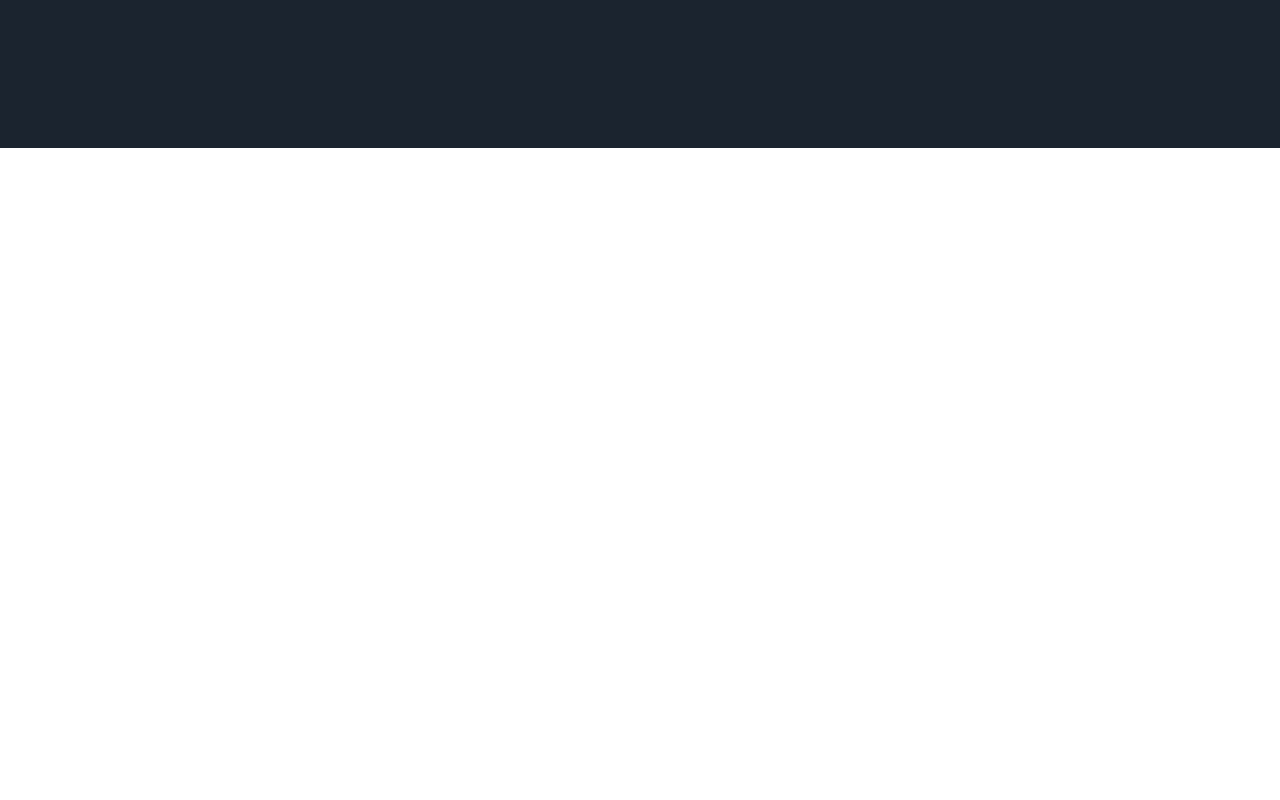
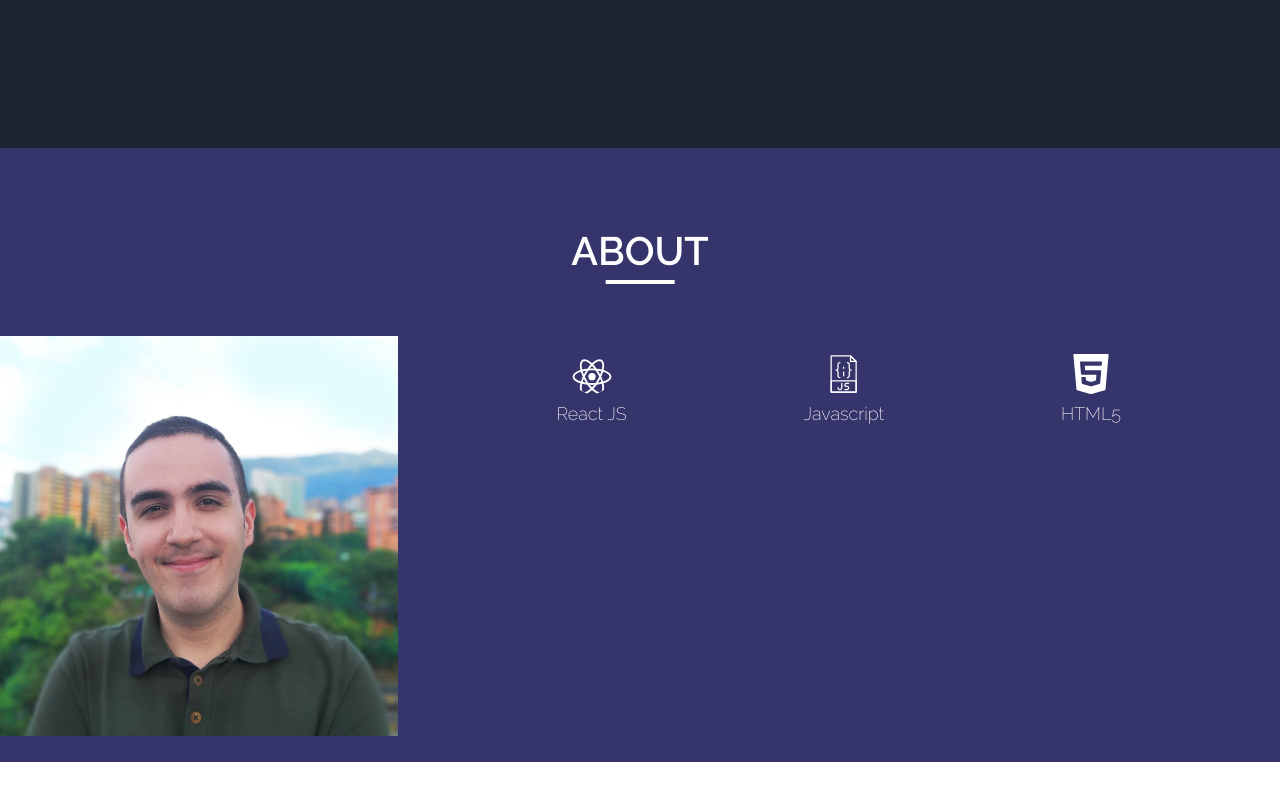
Before and after one commit to yeimermolina/my-portfolio, a Gatsby site: page / in a window 1280 px wide. Shown: the part 652-1452 px from the top of the page. After the commit the page ends 1414 px from the top, so only its background shows below. Built offline with nearby package versions, Linux system fonts and the light colour scheme; Gatsby itself is replaced by a stand-in of ours.

Commit message:
In progress about section

```diff
--- /dev/null
+++ b/src/components/icons/html5-icon.js
@@ -0,0 +1,55 @@
+import React from 'react'
+
+const Html5Icon = () => (
+  <svg width="40" height="40" version="1.1" id="Layer_1" xmlns="http://www.w3.org/2000/svg" xmlnsXlink="http://www.w3.org/1999/xlink" x="0px" y="0px"
+	 viewBox="0 0 299.215 299.215" style={{"enable-background": "new 0 0 299.215 299.215"}} xmlSpace="preserve" fill="white">
+    <g id="XMLID_106_">
+      <path id="XMLID_107_" d="M22.347,0c-2.75,0-4.799,2.241-4.555,4.98l23.184,260.047c0.244,2.739,2.611,5.582,5.262,6.318
+        l98.381,27.316c2.65,0.736,6.986,0.736,9.637,0.002l98.68-27.361c2.65-0.735,5.02-3.578,5.264-6.316L281.422,4.98
+        c0.246-2.739-1.805-4.98-4.555-4.98H22.347z M232.049,59.641c-0.219,2.443-0.598,6.684-0.842,9.423l-0.611,6.823
+        c-0.246,2.738-0.596,6.654-0.781,8.701c-0.184,2.048-0.359,3.723-0.391,3.723c-0.031,0-2.307,0-5.057,0h-69.76
+        c-2.75,0-5.023,0-5.053,0s-2.305,0-5.055,0h-36.74c-2.75,0-4.799,2.241-4.555,4.98l2.143,23.955c0.244,2.738,2.695,4.98,5.445,4.98
+        H144.5c2.75,0,5.025,0,5.055,0s2.303,0,5.053,0h57.939c2.75,0,7.006,0,9.457,0c2.449,0,4.273,1.999,4.051,4.442
+        c-0.223,2.443-0.604,6.685-0.848,9.423l-6.891,77.228c-0.246,2.739-0.557,6.238-0.691,7.776c-0.137,1.537-2.416,3.396-5.066,4.131
+        l-58.133,16.119c-2.65,0.734-4.852,1.342-4.893,1.351c-0.041,0.009-2.242-0.586-4.893-1.321l-58.195-16.148
+        c-2.65-0.735-5.018-3.578-5.262-6.317l-3.746-42.045c-0.244-2.739,1.807-4.98,4.557-4.98h5.311c2.75,0,7.25,0,10,0h7.92
+        c2.75,0,5.199,2.241,5.445,4.98l1.469,16.459c0.244,2.739,2.615,5.566,5.271,6.283l27.221,7.351
+        c2.654,0.717,4.836,1.304,4.848,1.304s2.193-0.588,4.848-1.305l27.27-7.369c2.654-0.717,5.027-3.545,5.273-6.283l2.957-32.976
+        c0.246-2.739-1.803-4.98-4.553-4.98h-30.666c-2.75,0-5.023,0-5.053,0s-2.305,0-5.055,0H80.511c-2.75,0-5.199-2.242-5.443-4.98
+        l-7.256-81.306c-0.244-2.739-0.623-6.979-0.842-9.423c-0.217-2.443,1.854-4.442,4.604-4.442H144.5c2.75,0,5.025,0,5.055,0
+        s2.303,0,5.053,0h72.838C230.195,55.198,232.267,57.197,232.049,59.641z"/>
+    </g>
+    <g>
+    </g>
+    <g>
+    </g>
+    <g>
+    </g>
+    <g>
+    </g>
+    <g>
+    </g>
+    <g>
+    </g>
+    <g>
+    </g>
+    <g>
+    </g>
+    <g>
+    </g>
+    <g>
+    </g>
+    <g>
+    </g>
+    <g>
+    </g>
+    <g>
+    </g>
+    <g>
+    </g>
+    <g>
+    </g>
+  </svg>
+)
+
+export default Html5Icon
--- /dev/null
+++ b/src/components/icons/js-icon.js
@@ -0,0 +1,16 @@
+import React from 'react'
+
+const JSIcon = () => (
+  <svg height="40" viewBox="-117 -21 682 682.66784" width="40" xmlns="http://www.w3.org/2000/svg" fill="white">
+    <path d="m431.25 640h-426.664062c-5.886719 0-10.667969-4.777344-10.667969-10.667969v-618.664062c0-5.882813 4.78125-10.66406275 10.667969-10.66406275h330.667968c2.820313 0 5.539063 1.12109375 7.539063 3.12499975l96 96c2 2.003906 3.125 4.714844 3.125 7.539063v522.664062c0 5.890625-4.78125 10.667969-10.667969 10.667969zm-415.996094-21.332031h405.332032v-507.578125l-89.753907-89.75h-315.578125zm0 0"/>
+    <path d="m431.25 117.339844h-95.996094c-5.890625 0-10.671875-4.78125-10.671875-10.671875v-96c0-4.304688 2.605469-8.195313 6.582031-9.851563 3.992188-1.65625 8.574219-.7460935 11.628907 2.3125l96 96c3.050781 3.054688 3.964843 7.636719 2.3125 11.628906-1.652344 3.976563-5.546875 6.582032-9.855469 6.582032zm-85.332031-21.335938h59.582031l-59.582031-59.582031zm0 0"/>
+    <path d="m431.25 640h-426.664062c-5.886719 0-10.667969-4.777344-10.667969-10.667969v-191.996093c0-5.886719 4.78125-10.667969 10.667969-10.667969h426.664062c5.886719 0 10.667969 4.78125 10.667969 10.667969v191.996093c0 5.890625-4.78125 10.667969-10.667969 10.667969zm-415.996094-21.332031h405.332032v-170.667969h-405.332032zm0 0"/>
+    <path d="m276.585938 597.335938h-37.332032c-5.890625 0-10.671875-4.78125-10.671875-10.667969 0-5.890625 4.78125-10.664063 10.671875-10.664063h37.332032c8.820312 0 15.996093-7.179687 15.996093-16.003906 0-8.820312-7.175781-16-15.996093-16h-10.667969c-20.585938 0-37.335938-16.746094-37.335938-37.332031 0-20.585938 16.75-37.335938 37.335938-37.335938h37.332031c5.890625 0 10.664062 4.78125 10.664062 10.671875 0 5.886719-4.773437 10.664063-10.664062 10.664063h-37.332031c-8.824219 0-16 7.179687-16 16 0 8.824219 7.175781 16 16 16h10.667969c20.585937 0 37.328124 16.746093 37.328124 37.332031s-16.742187 37.335938-37.328124 37.335938zm0 0"/>
+    <path d="m153.917969 394.671875c-23.53125 0-42.667969-19.136719-42.667969-42.671875v-64c0-11.761719-9.566406-21.332031-21.332031-21.332031-5.890625 0-10.664063-4.773438-10.664063-10.664063 0-5.886718 4.773438-10.667968 10.664063-10.667968 11.765625 0 21.332031-9.566407 21.332031-21.332032v-64c0-23.53125 19.136719-42.664062 42.667969-42.664062 5.886719 0 10.667969 4.773437 10.667969 10.664062 0 5.886719-4.78125 10.667969-10.667969 10.667969-11.765625 0-21.335938 9.566406-21.335938 21.332031v64c0 12.722656-5.59375 24.179688-14.472656 32 8.878906 7.828125 14.472656 19.273438 14.472656 31.996094v64c0 11.769531 9.570313 21.339844 21.335938 21.339844 5.886719 0 10.667969 4.773437 10.667969 10.660156 0 5.890625-4.78125 10.671875-10.667969 10.671875zm0 0"/>
+    <path d="m281.917969 394.671875c-5.886719 0-10.667969-4.78125-10.667969-10.671875 0-5.886719 4.78125-10.660156 10.667969-10.660156 11.761719 0 21.332031-9.570313 21.332031-21.339844v-64c0-12.722656 5.601562-24.179688 14.472656-31.996094-8.871094-7.820312-14.472656-19.277344-14.472656-32v-64c0-11.765625-9.570312-21.332031-21.332031-21.332031-5.886719 0-10.667969-4.78125-10.667969-10.667969 0-5.890625 4.78125-10.664062 10.667969-10.664062 23.53125 0 42.664062 19.132812 42.664062 42.664062v64c0 11.765625 9.570313 21.332032 21.335938 21.332032 5.886719 0 10.667969 4.78125 10.667969 10.667968 0 5.890625-4.78125 10.664063-10.667969 10.664063-11.765625 0-21.335938 9.570312-21.335938 21.332031v64c0 23.535156-19.132812 42.671875-42.664062 42.671875zm0 0"/>
+    <path d="m217.917969 234.671875c-5.886719 0-10.667969-4.78125-10.667969-10.667969v-21.332031c0-5.890625 4.78125-10.671875 10.667969-10.671875 5.890625 0 10.664062 4.78125 10.664062 10.671875v21.332031c0 5.886719-4.773437 10.667969-10.664062 10.667969zm0 0"/>
+    <path d="m217.917969 362.667969c-5.886719 0-10.667969-4.777344-10.667969-10.667969v-64c0-5.886719 4.78125-10.664062 10.667969-10.664062 5.890625 0 10.664062 4.777343 10.664062 10.664062v64c0 5.890625-4.773437 10.667969-10.664062 10.667969zm0 0"/>
+    <path d="m153.917969 597.335938c-23.53125 0-42.667969-19.136719-42.667969-42.667969 0-5.886719 4.78125-10.667969 10.667969-10.667969 5.890625 0 10.664062 4.78125 10.664062 10.667969 0 11.765625 9.570313 21.335937 21.335938 21.335937s21.335937-9.570312 21.335937-21.335937v-74.664063c0-5.890625 4.773438-10.671875 10.664063-10.671875 5.886719 0 10.667969 4.78125 10.667969 10.671875v74.664063c0 23.53125-19.136719 42.667969-42.667969 42.667969zm0 0"/></svg>
+)
+
+export default JSIcon
--- /dev/null
+++ b/src/components/icons/react-icon.js
@@ -0,0 +1,108 @@
+import React from 'react'
+
+const style1 = {
+  fill: "white"
+}
+
+
+const ReactIcon = () => (
+  <svg width="40" height="40" version="1.1" id="Capa_1" xmlns="http://www.w3.org/2000/svg" xmlnsXlink="http://www.w3.org/1999/xlink" x="0px" y="0px"
+      viewBox="0 0 512 512" style={{"enable-background": "new 0 0 512 512"}} xmlSpace="preserve">
+    <path style={{"fill":"transparent"}} d="M512,256c0,84.344-40.793,159.159-103.717,205.803c-26.342,19.519-56.56,34.105-89.287,42.381
+      C298.841,509.294,277.744,512,256,512s-42.851-2.706-63.007-7.816c-32.726-8.276-62.945-22.862-89.287-42.392
+      C40.782,415.148,0,340.334,0,256C0,114.615,114.615,0,256,0S512,114.615,512,256z"/>
+    <g>
+      <path style={style1} d="M408.545,400.144c-1.202-8.056-2.79-16.353-4.754-24.837c-1.735-7.45-3.751-15.047-6.039-22.758
+        c-6.019-20.25-13.949-41.294-23.562-62.568c-4.211-9.3-8.746-18.641-13.584-27.972c-4.263-8.223-8.756-16.457-13.49-24.639
+        c-4.723-8.192-9.592-16.196-14.597-24.001c-5.653-8.85-11.473-17.439-17.429-25.736c-13.605-18.965-27.867-36.362-42.402-51.702
+        c-5.527-5.841-11.097-11.379-16.687-16.593c-6.363-5.956-12.758-11.483-19.143-16.551c-41.681-33.092-78.994-43.029-105.085-27.972
+        c-26.091,15.067-36.143,52.349-28.327,105.002c1.191,8.056,2.79,16.353,4.765,24.837c1.714,7.45,3.73,15.047,6.029,22.758
+        c6.019,20.25,13.949,41.305,23.573,62.568c4.201,9.3,8.735,18.63,13.573,27.961c4.263,8.234,8.767,16.457,13.49,24.649
+        c4.723,8.192,9.592,16.196,14.597,24.001c5.663,8.861,11.483,17.45,17.429,25.746c13.605,18.965,27.867,36.352,42.402,51.691
+        c5.528,5.841,11.107,11.389,16.697,16.603c6.363,5.956,12.758,11.473,19.132,16.541c15.329,12.173,30.062,21.211,43.865,27.011
+        c32.726-8.276,62.945-22.862,89.286-42.381C411.961,444.855,412.097,424.093,408.545,400.144z M385.076,458
+        c-3.041,13.145-8.631,22.152-16.624,26.76c-7.983,4.618-18.578,4.953-31.483,1.024c-13.981-4.274-30.302-13.615-47.208-27.042
+        c-5.684-4.514-11.379-9.425-17.074-14.702c-5.58-5.183-11.16-10.721-16.697-16.583c-9.509-10.062-18.913-21.076-28.087-32.893
+        c-6.123-7.889-12.152-16.133-18.035-24.691c-8.537-12.403-16.781-25.464-24.618-39.048c-7.847-13.584-15.036-27.251-21.504-40.845
+        c-4.472-9.373-8.6-18.714-12.361-27.961c-5.653-13.855-10.491-27.512-14.451-40.772c-2.299-7.732-4.315-15.318-5.998-22.747
+        c-1.735-7.565-3.145-14.963-4.211-22.141c-3.176-21.347-3.103-40.155,0.188-54.397c3.041-13.145,8.641-22.152,16.624-26.76
+        c4.315-2.487,9.383-3.741,15.161-3.741c4.932,0,10.386,0.909,16.321,2.727c13.981,4.263,30.302,13.615,47.208,27.032
+        c5.684,4.514,11.389,9.425,17.074,14.723c5.59,5.172,11.16,10.71,16.687,16.562c9.519,10.062,18.923,21.076,28.108,32.904
+        c6.123,7.889,12.152,16.133,18.035,24.691c8.526,12.403,16.771,25.464,24.607,39.037c7.847,13.584,15.036,27.251,21.504,40.845
+        c4.472,9.383,8.6,18.725,12.361,27.972c5.653,13.855,10.491,27.502,14.451,40.761c2.299,7.732,4.315,15.318,6.008,22.747
+        c1.724,7.565,3.135,14.963,4.201,22.141C388.441,424.95,388.368,443.758,385.076,458z"/>
+      <path style={style1} d="M427.677,212.961c-7.576-2.988-15.559-5.757-23.897-8.307c-7.314-2.226-14.9-4.284-22.727-6.154
+        c-20.543-4.911-42.736-8.568-65.964-10.867c-10.146-1.014-20.501-1.755-30.992-2.226c-9.258-0.428-18.641-0.648-28.097-0.648
+        s-18.84,0.219-28.108,0.648c-10.501,0.47-20.856,1.223-31.002,2.226c-23.228,2.299-45.411,5.956-65.954,10.867
+        c-7.826,1.87-15.412,3.929-22.727,6.154c-8.338,2.539-16.321,5.319-23.897,8.307C34.816,232.5,7.544,259.856,7.544,289.98
+        c0,30.124,27.272,57.48,76.769,77.03c7.576,2.988,15.548,5.757,23.886,8.307c7.314,2.226,14.9,4.284,22.727,6.144
+        c20.543,4.921,42.736,8.568,65.975,10.877c10.146,1.003,20.501,1.745,31.002,2.226c9.258,0.428,18.641,0.637,28.097,0.637
+        c9.456,0,18.829-0.209,28.087-0.637c10.501-0.481,20.846-1.223,31.002-2.226c23.228-2.299,45.432-5.956,65.975-10.877
+        c7.826-1.87,15.412-3.918,22.727-6.154c8.328-2.539,16.311-5.308,23.886-8.297c49.507-19.55,76.769-46.905,76.769-77.03
+        C504.445,259.856,477.184,232.5,427.677,212.961z M466.045,317.753c-10.679,9.979-26.937,19.435-47.01,27.366
+        c-6.76,2.664-13.866,5.151-21.285,7.429c-7.283,2.247-14.858,4.305-22.695,6.165c-13.469,3.208-27.711,5.841-42.538,7.879
+        c-9.885,1.369-20.031,2.466-30.386,3.271c-15.015,1.202-30.448,1.808-46.132,1.808s-31.117-0.606-46.132-1.797
+        c-10.355-0.815-20.511-1.912-30.396-3.281c-14.827-2.038-29.069-4.671-42.538-7.879c-7.837-1.86-15.412-3.918-22.695-6.165
+        c-7.419-2.278-14.524-4.765-21.285-7.429c-20.072-7.931-36.331-17.387-47.01-27.366c-9.864-9.206-14.869-18.547-14.869-27.773
+        c0-9.226,5.005-18.568,14.869-27.773c10.679-9.979,26.937-19.435,47.01-27.366c6.76-2.664,13.866-5.151,21.285-7.429
+        c7.283-2.247,14.858-4.305,22.695-6.165c13.469-3.208,27.711-5.841,42.538-7.879c9.885-1.369,20.041-2.466,30.396-3.281
+        c15.015-1.191,30.448-1.797,46.132-1.797s31.117,0.606,46.132,1.808c10.355,0.805,20.501,1.902,30.386,3.271
+        c14.827,2.038,29.069,4.671,42.538,7.879c7.837,1.86,15.412,3.918,22.695,6.165c7.419,2.278,14.524,4.765,21.285,7.429
+        c20.072,7.931,36.331,17.387,47.01,27.366c9.864,9.206,14.869,18.547,14.869,27.773
+        C480.914,299.207,475.909,308.548,466.045,317.753z"/>
+      <path style={style1} d="M380.217,74.815c-26.091-15.057-63.404-5.12-105.085,27.972
+        c-6.374,5.068-12.769,10.595-19.132,16.551c-5.59,5.214-11.17,10.762-16.697,16.603c-14.535,15.339-28.797,32.726-42.412,51.691
+        c-5.945,8.296-11.766,16.886-17.418,25.736c-5.005,7.805-9.874,15.809-14.597,24.001c-4.723,8.192-9.226,16.415-13.49,24.649
+        c-4.838,9.331-9.373,18.672-13.573,27.961c-9.624,21.274-17.554,42.318-23.573,62.568c-2.299,7.722-4.315,15.318-6.04,22.768
+        c-1.964,8.485-3.563,16.771-4.754,24.827c-3.553,23.939-3.417,44.701,0.261,61.649c26.342,19.529,56.56,34.116,89.287,42.392
+        c13.803-5.799,28.536-14.838,43.865-27.011c6.384-5.068,12.779-10.595,19.143-16.541c5.59-5.214,11.16-10.752,16.687-16.593
+        c14.524-15.339,28.797-32.737,42.402-51.702c5.945-8.297,11.766-16.886,17.429-25.746c5.005-7.805,9.874-15.809,14.597-24.001
+        c4.733-8.182,9.226-16.405,13.49-24.639c4.838-9.331,9.373-18.672,13.584-27.972c9.613-21.264,17.544-42.318,23.562-62.568
+        c2.288-7.711,4.305-15.308,6.029-22.758c1.975-8.485,3.563-16.781,4.765-24.837C416.36,127.164,406.309,89.882,380.217,74.815z
+        M375.056,221.247c-3.96,13.26-8.798,26.906-14.451,40.761c-3.762,9.247-7.889,18.589-12.361,27.972
+        c-6.468,13.594-13.657,27.261-21.504,40.845c-7.837,13.573-16.081,26.634-24.607,39.037c-5.893,8.568-11.922,16.812-18.045,24.701
+        c-9.174,11.818-18.578,22.831-28.097,32.893c-5.527,5.851-11.097,11.389-16.687,16.572c-5.684,5.287-11.389,10.198-17.074,14.712
+        c-16.906,13.427-33.228,22.768-47.208,27.042c-12.904,3.929-23.5,3.594-31.483-1.024c-7.983-4.608-13.584-13.615-16.624-26.76
+        c-3.291-14.242-3.365-33.05-0.188-54.397c1.066-7.178,2.476-14.576,4.2-22.141c1.693-7.429,3.709-15.015,6.008-22.747
+        c3.96-13.26,8.798-26.917,14.451-40.772c3.762-9.247,7.889-18.589,12.361-27.961c6.468-13.594,13.657-27.261,21.504-40.845
+        c7.837-13.584,16.081-26.645,24.618-39.048c5.883-8.558,11.901-16.802,18.024-24.68c9.185-11.828,18.589-22.841,28.097-32.904
+        c5.538-5.862,11.118-11.4,16.697-16.572c5.695-5.287,11.389-10.198,17.074-14.712c16.906-13.416,33.228-22.768,47.208-27.032
+        c5.935-1.818,11.389-2.727,16.321-2.727c5.778,0,10.856,1.254,15.161,3.741c7.993,4.608,13.584,13.615,16.624,26.76
+        c3.291,14.242,3.365,33.05,0.188,54.397c-1.066,7.178-2.476,14.576-4.211,22.141C379.371,205.928,377.354,213.514,375.056,221.247z
+        "/>
+      <circle style={style1} cx="256" cy="289.98" r="46.696"/>
+    </g>
+    <g>
+    </g>
+    <g>
+    </g>
+    <g>
+    </g>
+    <g>
+    </g>
+    <g>
+    </g>
+    <g>
+    </g>
+    <g>
+    </g>
+    <g>
+    </g>
+    <g>
+    </g>
+    <g>
+    </g>
+    <g>
+    </g>
+    <g>
+    </g>
+    <g>
+    </g>
+    <g>
+    </g>
+    <g>
+    </g>
+  </svg>
+)
+
+export default ReactIcon
--- a/src/pages/index.js
+++ b/src/pages/index.js
@@ -4,6 +4,9 @@ import Layout from '../components/layout'
 import Avatar from '../images/prueba2.jpg'
 import SEO from '../components/seo'
 import { Button } from '../components/common'
+import ReactIcon from '../components/icons/react-icon'
+import JSIcon from '../components/icons/js-icon'
+import HTML5 from '../components/icons/html5-icon'
 
 const IndexPage = () => (
   <Layout>
@@ -21,7 +24,24 @@ const IndexPage = () => (
       {/* <img className="Avatar" src={Avatar} alt='avatar'/> */}
     </div>
     <section id="about" name="about">
-
+      <div className="SectionTitle">About</div>
+      <div className="inner">
+        <img src={Avatar} alt="avatar"/>
+        <div className="Technologies">
+          <div className="tech-item">
+            <span className="tech-icon"><ReactIcon /></span>
+            <span>React JS</span>
+          </div>
+          <div className="tech-item">
+            <span className="tech-icon"><JSIcon /></span>
+            <span>Javascript</span>
+          </div>
+          <div className="tech-item">
+            <span className="tech-icon"><HTML5 /></span>
+            <span>HTML5</span>
+          </div>
+        </div>
+      </div>
     </section>
   </Layout>
 )
--- a/src/styles/pages/_home.scss
+++ b/src/styles/pages/_home.scss
@@ -1,3 +1,7 @@
+@keyframes bounce {
+  0%   {transform:translateY(3px)}
+  100% {transform:translateY(0)}
+}
 .text {
   font-family: 'Raleway', sans-serif;
   font-size: 1rem;
@@ -10,12 +14,32 @@
   font-weight: 600;
 }
 
+.SectionTitle {
+  font-family: 'Raleway', sans-serif;
+  font-size: 2.2rem;
+  font-weight: 600;
+  color: white;
+  text-transform: uppercase;
+  text-align: center;
+  margin: 5rem auto 4rem;
+  position: relative;
+
+  &::before {
+    content: "";
+    position: absolute;
+    bottom: -20px;
+    height: 4px;
+    left: 50%;
+    right: 0;
+    transform: translateX(-50%);
+    background: white;
+  }
+}
+
 .Hero {
   width: 100vw;
   height: 100vh;
-  // background-color: #252934;
   background-color: $dark-blue;
-  // background-image: -webkit-linear-gradient(45deg, #021331 50%, #004E95 50%);
   position: relative;
 }
 
@@ -42,5 +66,39 @@
 }
 
 #about {
-  height: 1000px;
+  background-color: #35356c;
+  display: flex;
+  flex-direction: column;
+  justify-content: center;
+
+  .inner {
+    max-width: 1300px;
+    display: flex;
+    justify-content: space-between;
+  }
+  img {
+    max-width: 400px;
+    max-height: 400px;
+  }
+
+  .Technologies {
+    display: flex;
+    flex-wrap: wrap;
+    flex: 1;
+    justify-content: space-evenly;
+
+    .tech-item {
+      margin: 1rem;
+      display: flex;
+      flex-direction: column;
+      align-items: center;
+      color: white;
+      font-weight: 200;
+      font-family: 'Raleway', sans-serif;
+
+      &:hover .tech-icon {
+        animation: bounce .5s linear .4s infinite alternate;
+      }
+    }
+  }
 }
```
Also changed, not shown: src/images/prueba2.jpg (added).
